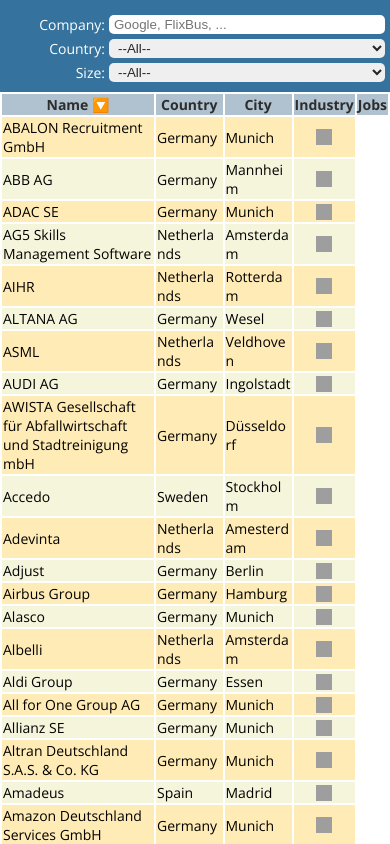
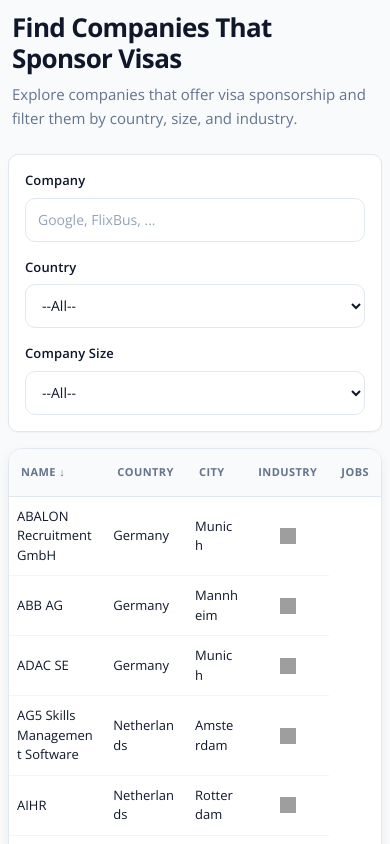
Before and after one commit to SiaExplains/visa-sponsorship-companies, a Next.js app: page / in a window 390 px wide. Shown: the top 844 px of the page. Built offline with nearby package versions, Linux system fonts and the light colour scheme; grey boxes are pictures that could not be loaded.

Commit message:
Improve company finder UI and styling

```diff
--- a/src/app/components/filter-bar.tsx
+++ b/src/app/components/filter-bar.tsx
@@ -3,6 +3,7 @@
 type FilterBarProps = {
   children: ReactNode;
 };
+
 const FilterBar = ({ children }: FilterBarProps) => {
   return <div className="filter-bar">{children}</div>;
 };
--- a/src/app/components/filter-item.tsx
+++ b/src/app/components/filter-item.tsx
@@ -3,6 +3,7 @@
 type FilterItemProps = {
   children: ReactNode;
 };
+
 const FilterItem = ({ children }: FilterItemProps) => {
   return <div className="filter-item">{children}</div>;
 };
--- a/src/app/components/sortable-header.tsx
+++ b/src/app/components/sortable-header.tsx
@@ -3,6 +3,7 @@
 import { ASCENDING, DESCENDING } from "../constants/constants";
 
 type SortType = "ASC" | "DESC" | null;
+
 type SortableHeaderProps = {
   title: keyof Company;
   isActive: boolean;
@@ -18,12 +19,16 @@
   onSortTypeChange,
 }: SortableHeaderProps) => {
   const [sortType, setSortType] = useState<SortType>(ASCENDING);
+
   const isAsc = sortType === ASCENDING;
 
   const handleChangeSort = () => {
-    if(isActive){
-      setSortType(isAsc ? DESCENDING : ASCENDING);
-      onSortTypeChange(title, isAsc ? DESCENDING : ASCENDING);
+    if (isActive) {
+      const newSortType = isAsc ? DESCENDING : ASCENDING;
+
+      setSortType(newSortType);
+      onSortTypeChange(title, newSortType);
+
       return;
     }
 
@@ -33,7 +38,12 @@
   return (
     <th onClick={handleChangeSort}>
       {title.charAt(0).toUpperCase() + title.slice(1)}
-      {isActive && <span> {isAsc ? "🔽" : "🔼"}</span>}
+
+      {isActive && (
+        <span aria-hidden="true">
+          {isAsc ? " ↓" : " ↑"}
+        </span>
+      )}
     </th>
   );
 };
--- a/src/app/globals.css
+++ b/src/app/globals.css
@@ -1,126 +1,497 @@
 /*
-tailwind has been added by defualt from latest version of nextjs but we might use it but not now.
-@tailwind base;
-@tailwind components;
-@tailwind utilities;
+  Company Finder
+  Global styles
 */
+
+:root {
+  --color-primary: #2563eb;
+  --color-primary-hover: #1d4ed8;
+  --color-primary-soft: #eff6ff;
+
+  --color-background: #f8fafc;
+  --color-surface: #ffffff;
+
+  --color-text: #0f172a;
+  --color-text-secondary: #64748b;
+  --color-text-muted: #94a3b8;
+
+  --color-border: #e2e8f0;
+  --color-border-light: #f1f5f9;
+
+  --radius-sm: 6px;
+  --radius-md: 10px;
+  --radius-lg: 14px;
+
+  --shadow-sm: 0 1px 2px rgba(15, 23, 42, 0.04);
+  --shadow-md: 0 4px 12px rgba(15, 23, 42, 0.06);
+}
+
+/* =========================
+   Reset
+========================= */
+
+* {
+  box-sizing: border-box;
+}
 
 html,
 body {
   margin: 0;
   padding: 0;
-  font-size: 14px;
-}
-.container {
-  background-color: rgb(238, 238, 238);
-  height: 100vh;
+  min-height: 100%;
 }
 
+body {
+  background: var(--color-background);
+  color: var(--color-text);
+
+  font-size: 14px;
+  line-height: 1.5;
+
+  -webkit-font-smoothing: antialiased;
+  text-rendering: optimizeLegibility;
+}
+
+a {
+  color: inherit;
+}
+
+/* =========================
+   Main Layout
+========================= */
+
+.container {
+  min-height: 100vh;
+
+  padding: 40px 32px 24px;
+
+  background: var(--color-background);
+}
+
+/* =========================
+   Filter Bar
+========================= */
+
 .filter-bar {
+  width: 100%;
+  max-width: 1400px;
+
+  margin: 0 auto 24px;
+
   display: flex;
-  flex-direction: row;
-  padding: 5px 50px 10px 50px;
-  background-color: rgb(53, 114, 157);
-  color: white;
-  justify-content: space-around;
+  align-items: flex-end;
+
+  gap: 20px;
+
+  padding: 22px 24px;
+
+  background: var(--color-surface);
+
+  border: 1px solid var(--color-border);
+  border-radius: var(--radius-lg);
+
+  box-shadow: var(--shadow-sm);
 }
 
 .filter-bar .filter-item {
-  margin-left: 5px;
   display: flex;
+  flex-direction: column;
+
+  gap: 7px;
+
+  flex: 1;
+  min-width: 180px;
 }
 
 .filter-bar .filter-item label {
-  display: inline-block;
-  text-align: right;
-  margin-right: 4px;
+  display: block;
+
+  color: var(--color-text);
+
+  font-size: 13px;
+  font-weight: 600;
+
+  letter-spacing: 0.01em;
 }
 
-table {
-  background-color: rgb(255, 255, 255);
+/* =========================
+   Inputs / Selects
+========================= */
+
+input,
+select {
   width: 100%;
+  height: 42px;
+
+  padding: 0 12px;
+
+  color: var(--color-text);
+  background: var(--color-surface);
+
+  border: 1px solid var(--color-border);
+  border-radius: var(--radius-md);
+
+  outline: none;
+
+  font-family: inherit;
+  font-size: 14px;
+
+  transition:
+    border-color 150ms ease,
+    box-shadow 150ms ease,
+    background-color 150ms ease;
 }
 
-tr {
-  background-color: beige;
-  cursor: default;
+input::placeholder {
+  color: var(--color-text-muted);
 }
+
+input:hover,
+select:hover {
+  border-color: #cbd5e1;
+}
+
+input:focus,
+select:focus {
+  border-color: var(--color-primary);
+
+  box-shadow:
+    0 0 0 3px rgba(37, 99, 235, 0.1);
+}
+
+select {
+  cursor: pointer;
+}
+
+/* =========================
+   Table
+========================= */
+
+table {
+  width: 100%;
+  max-width: 1400px;
+
+  margin: 0 auto;
+
+  border-collapse: separate;
+  border-spacing: 0;
+
+  overflow: hidden;
+
+  background: var(--color-surface);
+
+  border: 1px solid var(--color-border);
+  border-radius: var(--radius-lg);
+
+  box-shadow: var(--shadow-md);
+}
+
+/* Table Header */
+
+th {
+  height: 52px;
+
+  padding: 0 18px;
+
+  color: var(--color-text-secondary);
+  background: #f8fafc;
+
+  border-bottom: 1px solid var(--color-border);
+
+  font-size: 12px;
+  font-weight: 700;
+
+  text-align: left;
+  text-transform: uppercase;
+
+  letter-spacing: 0.04em;
+
+  white-space: nowrap;
+
+  cursor: pointer;
+
+  transition:
+    color 150ms ease,
+    background-color 150ms ease;
+}
+
+th:hover {
+  color: var(--color-primary);
+  background: var(--color-primary-soft);
+}
+
+/* Table Cells */
+
 td {
+  height: 58px;
+
+  padding: 12px 18px;
+
+  color: var(--color-text);
+
+  border-bottom: 1px solid var(--color-border-light);
+
+  font-size: 14px;
+
   word-break: break-word;
   vertical-align: middle;
 }
 
-th {
-  color: rgb(45, 45, 45);
-  background-color: rgb(176, 194, 207);
+/* Table Rows */
+
+tr {
+  background: var(--color-surface);
+
+  transition: background-color 150ms ease;
 }
 
-tr:nth-child(2n) {
-  background-color: rgb(255, 235, 181);
+tr:last-child td {
+  border-bottom: none;
 }
 
-tr:hover,
+tr:hover {
+  background: #f8fafc;
+}
+
+/* Override old alternating row colors */
+
+tr:nth-child(2n) {
+  background: var(--color-surface);
+}
+
 tr:nth-child(2n):hover {
-  background-color: white;
+  background: #f8fafc;
 }
+
+/* =========================
+   LinkedIn / Jobs
+========================= */
 
 .text-center {
   display: flex;
+
+  align-items: center;
   justify-content: center;
+
+  width: 32px;
+  height: 32px;
+
+  margin: 0 auto;
+
+  border-radius: var(--radius-sm);
+
+  transition:
+    background-color 150ms ease,
+    transform 150ms ease;
 }
 
-footer {
-  margin: 5px;
-  text-align: center;
-  font-size: 12px;
+.text-center:hover {
+  background: #eef2ff;
+
+  transform: translateY(-1px);
 }
 
-input,
-select {
-  border-radius: 5px;
-  border: none;
-  padding: 0 5px 0 5px;
-  color: rgb(37, 37, 37);
+.text-center img {
+  display: block;
 }
 
+/* =========================
+   No Data
+========================= */
+
 .no-data {
+  width: min(600px, 100%);
+
+  min-height: 120px;
+
+  margin: 50px auto;
+
   display: flex;
+
+  align-items: center;
   justify-content: center;
-  align-items: center;
-  width: 600px;
-  height: 100px;
-  margin: 25px auto 25px auto;
-  background-color: white;
-  border: none;
-  border-radius: 10px;
+
+  padding: 24px;
+
+  color: var(--color-text-secondary);
+
+  background: var(--color-surface);
+
+  border: 1px solid var(--color-border);
+  border-radius: var(--radius-lg);
+
+  box-shadow: var(--shadow-sm);
+
+  font-size: 14px;
+
+  text-align: center;
 }
 
-@media only screen and (max-width: 500px) {
+/* =========================
+   Footer
+========================= */
+
+footer {
+  max-width: 1400px;
+
+  margin: 28px auto 0;
+
+  padding: 20px 0;
+
+  color: var(--color-text-muted);
+
+  border-top: 1px solid var(--color-border);
+
+  font-size: 12px;
+
+  line-height: 1.6;
+
+  text-align: center;
+}
+
+footer a {
+  color: var(--color-primary);
+
+  font-weight: 600;
+
+  text-decoration: none;
+
+  transition: color 150ms ease;
+}
+
+footer a:hover {
+  color: var(--color-primary-hover);
+
+  text-decoration: underline;
+}
+
+
+
+/* =========================
+   Page Header
+========================= */
+
+.page-header {
+  width: 100%;
+  max-width: 1400px;
+
+  margin: 0 auto 24px;
+
+  padding: 0 4px;
+}
+
+.page-header h1 {
+  margin: 0 0 8px;
+
+  color: var(--color-text);
+
+  font-size: clamp(26px, 4vw, 36px);
+  font-weight: 700;
+
+  line-height: 1.2;
+
+  letter-spacing: -0.025em;
+}
+
+.page-header p {
+  max-width: 650px;
+
+  margin: 0;
+
+  color: var(--color-text-secondary);
+
+  font-size: 15px;
+  line-height: 1.6;
+}
+/* =========================
+   Tablet / Mobile
+========================= */
+
+@media (max-width: 768px) {
+  .container {
+    padding: 20px 16px;
+  }
+
   .filter-bar {
     flex-direction: column;
-    padding: 10px 5px 10px 0;
+
+    align-items: stretch;
+
+    gap: 16px;
+
+    padding: 18px;
   }
 
   .filter-bar .filter-item {
-    margin-top: 5px;
+    width: 100%;
+
+    min-width: 0;
   }
-  .filter-bar .filter-item label {
-    min-width: 100px;
-    text-align: right;
+
+  table {
+    font-size: 13px;
   }
-  .filter-bar .filter-item .control {
-    width: 100%;
+
+  th,
+  td {
+    padding-left: 12px;
+    padding-right: 12px;
   }
+}
+
+/* =========================
+   Small Mobile
+========================= */
+
+@media (max-width: 500px) {
+  .container {
+    padding: 12px 8px 20px;
+  }
+
+  .filter-bar {
+    margin-bottom: 16px;
+
+    padding: 16px;
+
+    border-radius: var(--radius-md);
+  }
+
+  input,
+  select {
+    height: 44px;
+  }
+
+  th {
+    height: 48px;
+
+    font-size: 11px;
+  }
+
+  td {
+    height: 54px;
+
+    padding: 10px 8px;
+
+    font-size: 13px;
+  }
+
   .hidden-on-mobile {
     display: none;
   }
+
   .no-data {
-    display: flex;
-    justify-content: center;
-    align-items: center;
-    width: 85%;
-    height: 100px;
-    margin: 8px auto 8px auto;
-    padding: 8px;
+    width: 100%;
+
+    min-height: 110px;
+
+    margin: 30px auto;
+
+    padding: 20px 16px;
+  }
+
+  footer {
+    margin-top: 20px;
+
+    padding: 16px 8px;
   }
 }
--- a/src/app/layout.tsx
+++ b/src/app/layout.tsx
@@ -1,13 +1,18 @@
-import Head from "next/head";
 import "./globals.css";
 import { Open_Sans } from "next/font/google";
 
-const openSansFont = Open_Sans({ subsets: ["latin"] });
+const openSansFont = Open_Sans({
+  subsets: ["latin"],
+  display: "swap",
+});
 
 export const metadata = {
   title: "Company Finder",
   description:
-    "A mini webapp that help end-users to find companies taht offer job spnsorship VISA!",
+    "A mini webapp that helps end-users find companies that offer visa sponsorship.",
+  icons: {
+    icon: "/favicon.png",
+  },
 };
 
 export default function RootLayout({
@@ -17,9 +22,6 @@
 }) {
   return (
     <html lang="en">
-      <Head>
-        <link rel="icon" type="image/png" href="favicon.png" />
-      </Head>
       <body className={openSansFont.className}>{children}</body>
     </html>
   );
--- a/src/app/page.tsx
+++ b/src/app/page.tsx
@@ -1,32 +1,49 @@
 "use client";
+
 import { useEffect, useState } from "react";
 import Image from "next/image";
+
 import FilterItem from "./components/filter-item";
 import FilterBar from "./components/filter-bar";
+import SortableHeader, { SortType } from "./components/sortable-header";
+
 import { Company } from "./types/company.model";
 import { getAggregatedCompaniesFromJsonFiles } from "./helper/companyHelper";
-import SortableHeader, { SortType } from "./components/sortable-header";
 import { ASCENDING } from "./constants/constants";
 
 const allFetchedCompanies = getAggregatedCompaniesFromJsonFiles();
 
 export default function Home() {
-  const [companies, setCompanies] = useState<Company[]>(allFetchedCompanies);
+  const [companies, setCompanies] = useState<Company[]>(
+    allFetchedCompanies
+  );
+
   const [name, setName] = useState<string>("");
   const [country, setCountry] = useState<string>("");
   const [size, setSize] = useState<string>("");
+
+  const [sortByColumn, setSortByColumn] =
+    useState<keyof Company>("name");
+
   const hasAnyMatchedItem = companies && companies.length > 0;
-  const [sortByColumn, setSortByColumn] = useState<keyof Company>("name");
 
   useEffect(() => {
     const newItems = allFetchedCompanies.filter(
       (item) =>
-        item.name.toLocaleLowerCase().includes(name.toLocaleLowerCase()) &&
+        item.name
+          .toLocaleLowerCase()
+          .includes(name.toLocaleLowerCase()) &&
         item.country
           .toLocaleUpperCase()
-          .includes(country === "--All--" ? "" : country.toLocaleUpperCase()) &&
-        Number(item.numberOfEmployees) >= Number(size === "--All--" ? 0 : size)
+          .includes(
+            country === "--All--"
+              ? ""
+              : country.toLocaleUpperCase()
+          ) &&
+        Number(item.numberOfEmployees) >=
+          Number(size === "--All--" ? 0 : size)
     );
+
     setCompanies(newItems);
   }, [name, country, size]);
 
@@ -35,29 +52,49 @@
     sortType: SortType
   ) => {
     setSortByColumn(columnName);
-    const sortedCompany = companies.sort((firstCompany, secondCompany) =>
-      sortType === ASCENDING
-        ? firstCompany[columnName].localeCompare(secondCompany[columnName])
-        : secondCompany[columnName].localeCompare(firstCompany[columnName])
+
+    const sortedCompany = [...companies].sort(
+      (firstCompany, secondCompany) =>
+        sortType === ASCENDING
+          ? firstCompany[columnName].localeCompare(
+              secondCompany[columnName]
+            )
+          : secondCompany[columnName].localeCompare(
+              firstCompany[columnName]
+            )
     );
-    setCompanies([...sortedCompany]);
+
+    setCompanies(sortedCompany);
   };
 
   return (
     <main className="container">
+       <header className="page-header">
+      <h1>Find Companies That Sponsor Visas</h1>
+
+      <p>
+        Explore companies that offer visa sponsorship and filter
+        them by country, size, and industry.
+      </p>
+    </header>
       <FilterBar>
         <FilterItem>
-          <label>Company: </label>
+          <label htmlFor="company-search">Company</label>
+
           <input
+            id="company-search"
             className="control"
             placeholder="Google, FlixBus, ..."
             value={name}
             onChange={(e) => setName(e.target.value)}
           />
         </FilterItem>
+
         <FilterItem>
-          <label>Country: </label>
+          <label htmlFor="country-filter">Country</label>
+
           <select
+            id="country-filter"
             className="control"
             value={country}
             onChange={(e) => setCountry(e.target.value)}
@@ -79,9 +116,12 @@
             <option>Turkey</option>
           </select>
         </FilterItem>
+
         <FilterItem>
-          <label>Size: </label>
+          <label htmlFor="size-filter">Company Size</label>
+
           <select
+            id="size-filter"
             className="control"
             value={size}
             onChange={(e) => setSize(e.target.value)}
@@ -103,6 +143,7 @@
           </select>
         </FilterItem>
       </FilterBar>
+
       {hasAnyMatchedItem && (
         <table>
           <tbody>
@@ -112,49 +153,62 @@
                 isActive={sortByColumn === "name"}
                 onSortTypeChange={handleSortByColumn}
               />
+
               <SortableHeader
                 title="country"
                 isActive={sortByColumn === "country"}
                 onSortTypeChange={handleSortByColumn}
               />
+
               <SortableHeader
                 title="city"
                 isActive={sortByColumn === "city"}
                 onSortTypeChange={handleSortByColumn}
               />
-              <th className="hidden-on-mobile">Size</th>
+
+              <th className="hidden-on-mobile">
+                Size
+              </th>
 
               <SortableHeader
                 title="industry"
                 isActive={sortByColumn === "industry"}
                 onSortTypeChange={handleSortByColumn}
               />
+
               <th>Jobs</th>
             </tr>
+
             {companies.map((company: Company) => {
               return (
-                <tr
-                  key={company.name}
-                  className="odd:bg-white even:bg-slate-50"
-                >
+                <tr key={company.name}>
                   <td>{company.name}</td>
+
                   <td>{company.country}</td>
+
                   <td>{company.city}</td>
+
                   <td className="hidden-on-mobile">
                     {company.numberOfEmployees}
                   </td>
-                  <td className="hidden-on-mobile">{company.industry}</td>
+
+                  <td className="hidden-on-mobile">
+                    {company.industry}
+                  </td>
+
                   <td>
                     <a
                       href={company.linkedin}
                       className="text-center"
                       target="_blank"
+                      rel="noopener noreferrer"
+                      aria-label={`View LinkedIn jobs for ${company.name}`}
                     >
                       <Image
                         src="./linkedin.png"
                         width={16}
                         height={16}
-                        alt={`LinkedIn job page for ${company.name} company.`}
+                        alt={`LinkedIn job page for ${company.name} company`}
                       />
                     </a>
                   </td>
@@ -164,18 +218,22 @@
           </tbody>
         </table>
       )}
+
       {!hasAnyMatchedItem && (
         <p className="no-data">
-          There is no company in our current database at the moment based on
-          your filter.
+          There is no company in our current database at the
+          moment based on your filter.
         </p>
       )}
+
       <footer>
-        You can help us to improve our list by contribute to this
+        You can help us improve our list by contributing to this
         repository:&nbsp;
+
         <a
           href="https://github.com/SiaExplains/visa-sponsorship-companies"
           target="_blank"
+          rel="noopener noreferrer"
         >
           visa-sponsorship-companies
         </a>
```
Also changed, not shown: 1 other file (tests, documents, lock files or other folders).
